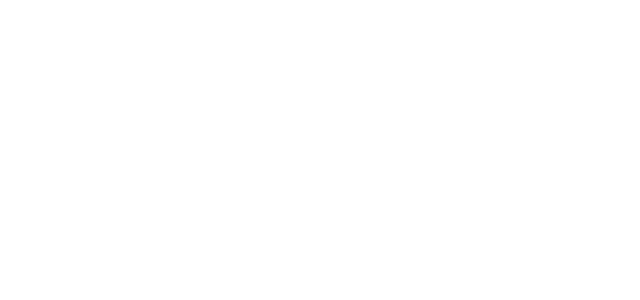
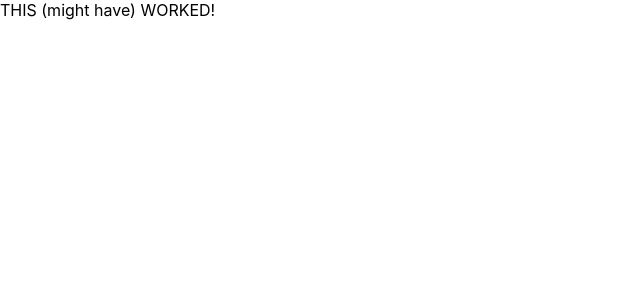
Before and after one commit to sashayaa/academy23-dvla-react-frontend, a React (Create React App) app: page /confirmation in a window 1280 px wide. Before the commit this address had no page. Shown: the top 300 px of the page, without its empty margins (0-640 px from the left). Built offline with nearby package versions, Linux system fonts and the light colour scheme.

Commit message:
remerging

```diff
--- a/src/App.js
+++ b/src/App.js
@@ -7,6 +7,7 @@ import Booking from './Pages/Booking';
 import PersonalDetailsForm from './Pages/PersonalDetailsForm';
 import { BrowserRouter, Routes, Route } from 'react-router-dom';
 import ViewBooking from './Pages/ViewBooking';
+import Confirmation from './Pages/Confirmation';
 //const axios = require('axios').default;
 
 
@@ -21,6 +22,7 @@ function App() {
           <Route exact path="/reschedule" element={ <Reschedule/> } />
           <Route exact path="/viewbooking" element={ <ViewBooking/> } />
           <Route exact path="/personaldetailsform" element={ <PersonalDetailsForm/> } />
+          <Route exact path="/confirmation" element={ <Confirmation/> } />
         </Routes>
       </div>
 
--- /dev/null
+++ b/src/Pages/Confirmation.js
@@ -0,0 +1,19 @@
+import React, { useEffect } from "react";
+import { Page, H2, UnorderedList, H4, H3 } from "govuk-react";
+import "../Styles/Home.css";
+import { Paragraph } from "govuk-react";
+import { OrderedList, ListItem } from "govuk-react";
+import { Button, ButtonArrow } from "govuk-react";
+import { Footer } from "govuk-react";
+import { Link } from "react-router-dom";
+
+export default function Confirmation() {
+    useEffect(() => {
+      window.scroll(0, 0);
+    }, []);
+
+
+    return(
+        <div>THIS (might have) WORKED!</div>
+    )
+}
--- a/src/Pages/PersonalDetailsForm.js
+++ b/src/Pages/PersonalDetailsForm.js
@@ -63,9 +63,9 @@ export default function PersonalDetailsForm() {
       console.log(error);
     }
   };
+
   const submitForm = (e) => {
     if (firstName && lastName && postcode && time && location && date && pln && email){
-      setFormInvalid(false);
       putInfoToDatabase();
     }else{
       setFormInvalid(true);
@@ -105,10 +105,14 @@ export default function PersonalDetailsForm() {
     setPln(e.target.value.trim());
   };
 
+  const showMeTheDate = (date) => {
+    console.log(date);
+  };
+
   return (
     <div className="PersonalForm">
       <Page>
-      {formInvalid &&  ( <ErrorSummary
+      {formInvalid && ( <ErrorSummary
   errors={[
     {
       text: 'You must enter these details as they appear on your provisional driving license'
@@ -118,9 +122,7 @@ export default function PersonalDetailsForm() {
 />)}
         <H2>Complete Personal Detail Form:</H2>
 
-        {/*<Link to="/booking" style={{ textDecoration: 'none'}} ><Button icon={<ButtonArrow />} start>
-              Start now
-  </Button></Link>*/}
+
 
         <div className="Form">
           <Label>
@@ -186,6 +188,8 @@ export default function PersonalDetailsForm() {
             <ErrorText></ErrorText>
             <Input onChange={handleChangeDate} value={date}/>
           </Label>
+          <br/>
+          <DateField input={{onChange: (date) => /*console.log(date, "<-- date")*/ date}} onChange={showMeTheDate}/>
 
           <br />
 
@@ -210,6 +214,11 @@ export default function PersonalDetailsForm() {
           <br />
 
           <Button onClick={submitForm}>Submit</Button>
+
+
+          {/*<Link to="/booking" style={{ textDecoration: 'none'}} ><Button icon={<ButtonArrow />} start>
+              Start now
+  </Button></Link>*/}
         </div>
       </Page>
 
```
